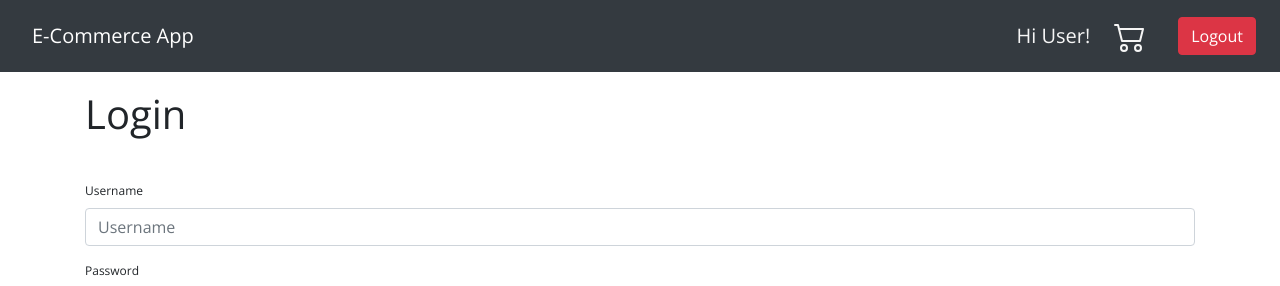
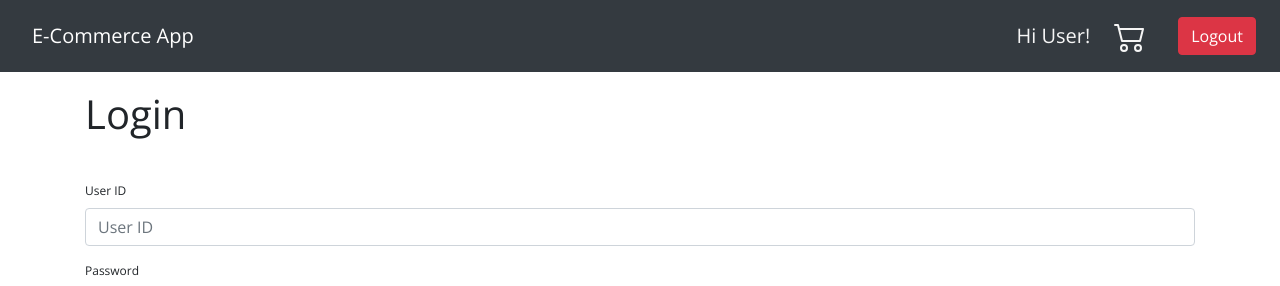
Before and after one commit to MenuraDewalegama/DS-Assignment-2, a React (Vite) app in the folder e-commerce-app-frontend/: page /login in a window 1280 px wide. Shown: the top 286 px of the page. Built offline with nearby package versions, Linux system fonts and the light colour scheme.

Commit message:
Change username form field to user ID.

```diff
--- a/e-commerce-app-frontend/src/components/login/Login.jsx
+++ b/e-commerce-app-frontend/src/components/login/Login.jsx
@@ -8,7 +8,7 @@ export default class Login extends React.Component {
     constructor(props) {
         super(props);
         this.state = {
-            username: '',
+            userID: '',
             password: ''
         };
     }
@@ -16,6 +16,7 @@ export default class Login extends React.Component {
     /* keep track of changes of the form field values. */
     onChange(event) {
         const {name, value} = event.target;
+        console.log(event.target);
         this.setState({[name]: value});
         console.log(value);
     }
@@ -29,16 +30,16 @@ export default class Login extends React.Component {
                     <br/><br/>
                     <Form>
                         <Form.Group controlId="formBasicEmail">
-                            <Form.Label>Username</Form.Label>
-                            <Form.Control name="username" value={this.state.username} type="name"
-                                          onChange={event => this.onChange(event)}
-                                          placeholder="Username"/>
+                            <Form.Label>User ID</Form.Label>
+                            <Form.Control name="userID" value={this.state.userID} type="text"
+                                          onChange={(event) => this.onChange(event)}
+                                          placeholder="User ID"/>
                         </Form.Group>
 
                         <Form.Group controlId="formBasicPassword">
                             <Form.Label>Password</Form.Label>
                             <Form.Control name="password" value={this.state.password} type="password"
-                                          onChange={event => this.onChange(event)}
+                                          onChange={(event) => this.onChange(event)}
                                           placeholder="Password"/>
                         </Form.Group>
                         <br/>
@@ -47,8 +48,8 @@ export default class Login extends React.Component {
                         </Button>
                     </Form>
                     <br/>
-                    <Link to="/register" style={{textDecoration: 'none', color: 'black'}}>Don't have an account?
-                        Register</Link>
+                    <Link to="/register"
+                          style={{textDecoration: 'none', color: 'black'}}>Don't have an account? Register</Link>
                 </div>
 
                 {/* router */}
```
